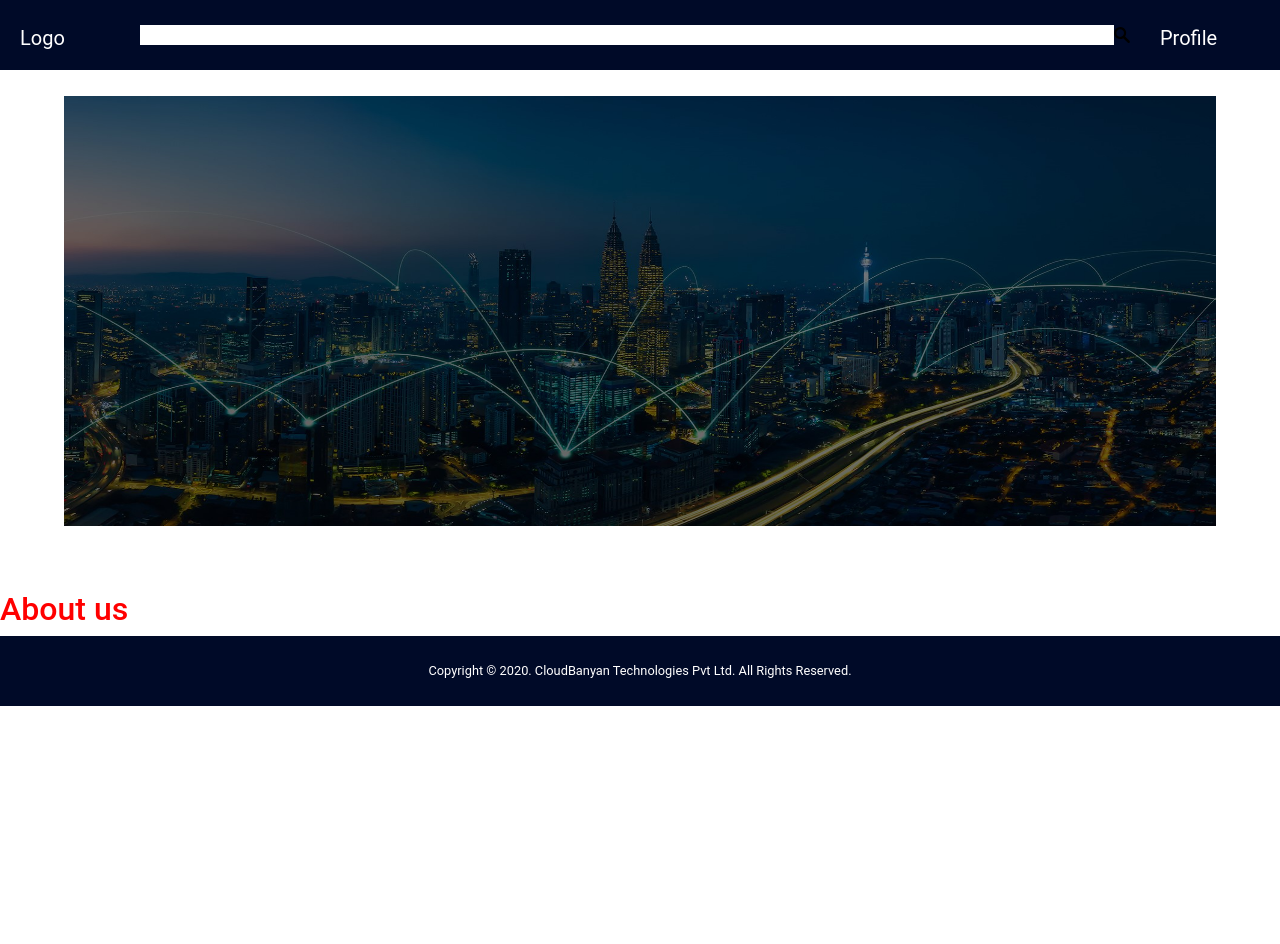
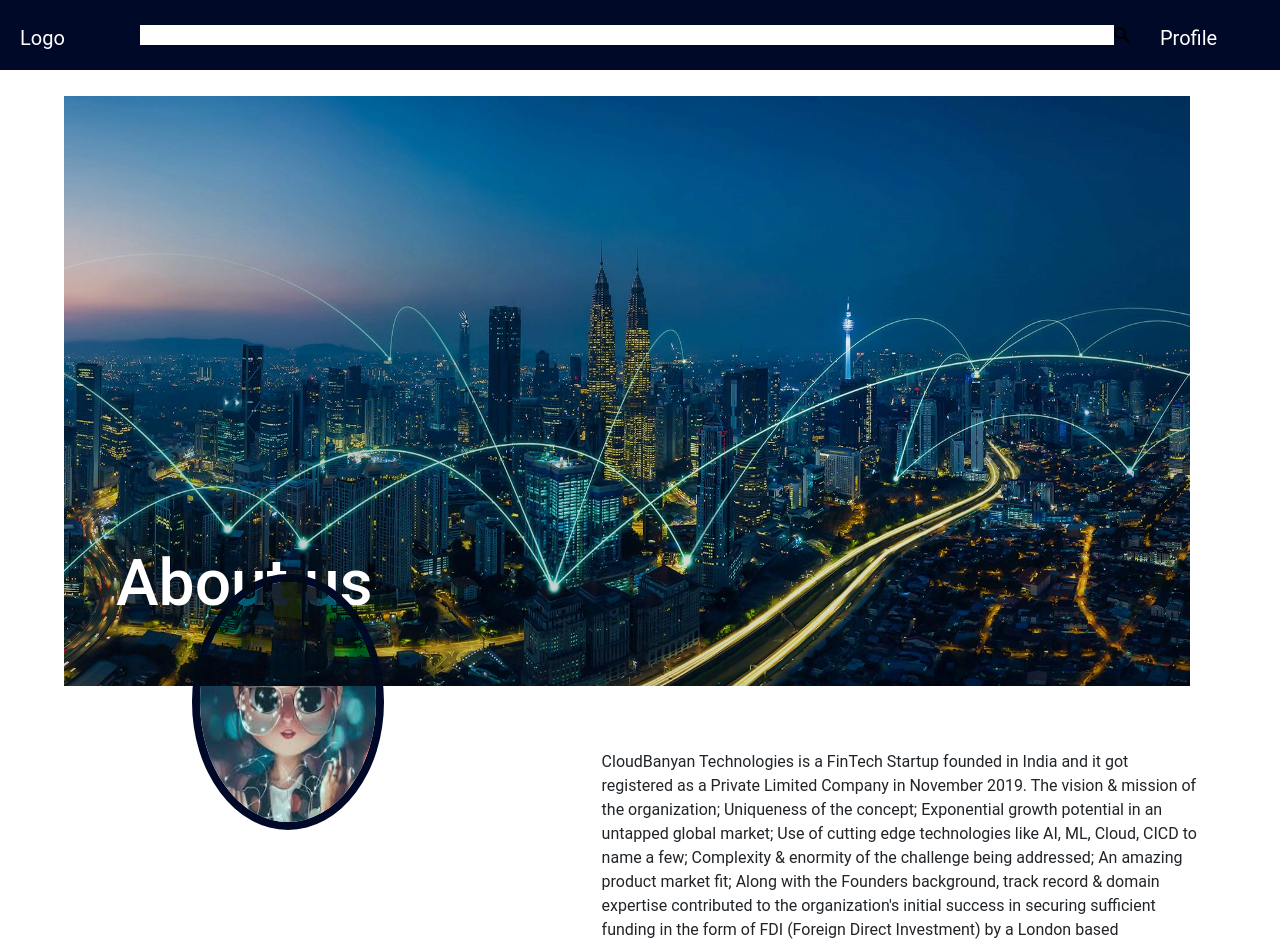
Before and after one commit to Artistic-cat/Temp, a React (Create React App) app: page /About in a window 1280 px wide. Shown: the top 944 px of the page. Before the commit the page ends 800 px from the top, so only its background shows below. Built offline with nearby package versions, Linux system fonts and the light colour scheme.

Commit message:
About code refactor

```diff
--- a/src/Views/About/About.css
+++ b/src/Views/About/About.css
@@ -3,13 +3,76 @@
 
    position : relative;
    display : flex;
-   width : 90% !important;
-   height : 430px !important;
+   width : 88vw !important;
+   height : 73.75vh !important;
    margin : 2% 6% 5% 5%;
+   line-height : 20%;
+   mix-blend-mode: hard-light;
 
 }
 
+.col {
+
+    text-align: left;
+}
+
 h2 {
-    left : 128px !important;
-    color : #ff0000;
+
+    position : absolute;
+    left : 10% !important;
+    top: 70% !important;
+    color : #ffffff;
+    font-weight : normal;
+
 }
+
+.content {
+
+    position : relative;
+    width: 52% !important;
+    height: 42% !important;
+    left: 47% !important;
+    padding-right: 5% !important;
+}
+
+#main-content {
+
+    font-style: normal ;
+    font-weight: normal !important;
+    font-size : 1em !important;
+
+}
+
+/*.item {
+
+    display: flex;
+    flex-direction: column;
+    flex-wrap: wrap;
+}*/
+
+.img_1  {
+
+    border-radius : 50%;
+    position : relative;
+    width : 15vw;
+    height : 32vh;
+    top : -105vh;
+    left : 15vw;
+    border : 8px solid #000A28;
+    mix-blend-mode: darken;
+
+
+}
+
+.img_2 {
+
+    border-radius : 50%;
+    position : relative;
+    width : 15vw;
+    height : 32vh;
+    left : 5vw;
+    top : -85vh;
+    border : 8px solid #000A28;
+    mix-blend-mode: normal;
+
+}
--- a/src/Views/About/About.js
+++ b/src/Views/About/About.js
@@ -4,21 +4,87 @@ import "./About.css";
 
 import Header from "../../Components/Header/Header";
 import Footer from "../../Components/Footer/Footer";
+import Col from "react-bootstrap/Col";
+import Row from "react-bootstrap/Row";
 import bgImage from "../../Images/Giix_1.jpg";
+import dpImage from "../../Images/download.jpg";
+import fImage from "../../Images/emoji.jpg";
+
+
+
 
 function About() {
 
     return (
         <div>
             <Header/>
-            <div className = "about_img">
-                <img className = "abt_img" alt = "intro"  src = {bgImage}/>
-                <h2><span>About us</span></h2>
-            </div>
+
+                <div >
+                    <Row>
+                        <Col>
+                            <img className = "abt_img" alt = "intro"  src = {bgImage}/>
+                            <h2><span style = {{fontSize:'8vh'}}>About us</span></h2>
+
+                        </Col>
+                    </Row>
+
+                    <Row>
+                      <Col>
+                        <div className = "content">
+
+                                    <p id = "main-content">CloudBanyan Technologies is a FinTech Startup founded in India and it got registered as a
+                                    Private Limited Company in November 2019. The vision & mission of the organization;
+                                    Uniqueness of the concept; Exponential growth potential in an untapped global market;
+                                    Use of cutting edge technologies like AI, ML, Cloud, CICD to name a few; Complexity & enormity
+                                    of the challenge being addressed; An amazing product market fit; Along with the Founders
+                                    background, track record & domain expertise contributed to the organization's initial
+                                    success in securing sufficient funding in the form of FDI (Foreign Direct Investment) by a
+                                    London based Entrepreneur turned Investor. Fortunately, our investor is a Techie himself
+                                    who understands exactly what we are doing and his rich experience in not just creating
+                                    successful ventures in the past but also in running them makes him an excellent mentor
+                                    which in many ways give us an edge over a variety of early stage start-ups in the FinTech
+                                    space.<br/><br/>
+                                    The Founding Team has an ambitious vision of connecting any and every enterprise
+                                    application across the globe via their patent pending Intelligent Cloud Platform -
+                                    GiiXTM. It's a first of its kind initiative that the world will wake up to, after its
+                                    planned launch in the next financial year.<br/><br/>
+
+                                    GiiXTM - Global information interchange Xchange will be an infinitely scalable yet
+                                    completely reliable, artificially intelligent cloud based platform, exclusively for exchange
+                                    of enterprise data at lightning speed over a super secure network. And that, irrespective of
+                                    the geography, industry, domain or the underlying technology of the communicating applications.<br/><br/>
+
+                                    No, no, don't think of it as a parallel internet. Our objective is quite different and much
+                                    above and beyond the idea of plain connectivity.</p>
+
+
+                            </div>
+                        </Col>
+                    </Row>
+
+
+
+                    <Row>
+                        <Col>
+                            <div >
+                                <img className = "img_1" alt = "san" src = {dpImage} />
+                            </div>
+                        </Col>
+                    </Row>
+
+                    <Row>
+                        <Col>
+                            <div >
+                               <img className = "img_2"  alt = "tan" src = {fImage} />
+                            </div>
+                        </Col>
+                    </Row>
+
+                </div >
 
             <Footer/>
         </div>
-    )
+        );
+    }
 
-}
-export default About;
+    export default About;
```
Also changed, not shown: src/Components/Search/Search.css (added, +8 -0 lines), src/Components/Search/Search.js (added, +13 -0 lines), src/Images/download.jpg (added), src/Images/emoji.jpg (added).
